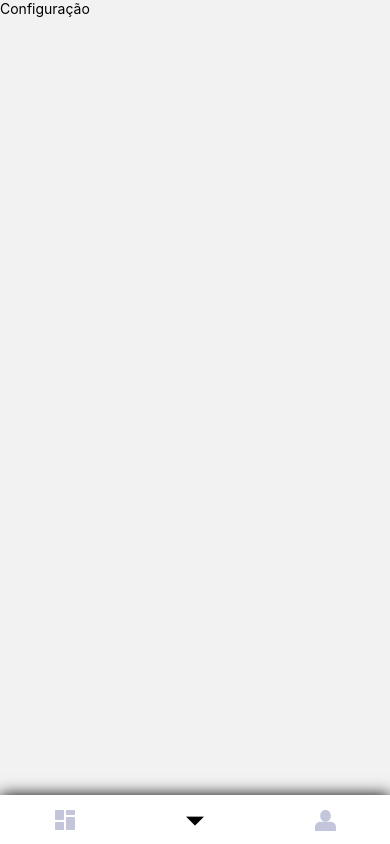
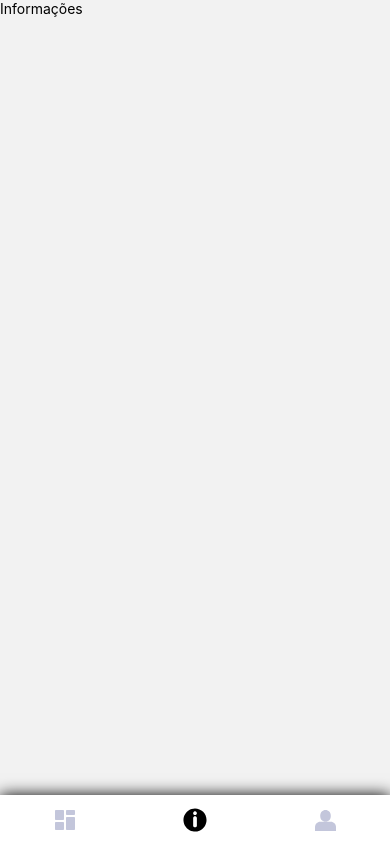
Before and after one commit to huferr/react-native-app-template, a React Native app: screen /settings in a window 390 px wide. Built offline with nearby package versions, Linux system fonts and the light colour scheme.

Commit message:
feat: create information icon and screen

```diff
--- /dev/null
+++ b/src/assets/icons/information.tsx
@@ -0,0 +1,17 @@
+import React from 'react';
+import {Path, Svg} from 'react-native-svg';
+
+function InformationIcon(props: React.SVGProps<Svg>) {
+  const {fill = 'none', width = 30, height = 30} = props;
+
+  return (
+    <Svg width={width} height={height} viewBox="0 0 64 64" fill={fill}>
+      <Path
+        d="M32 7.3999C27.1346 7.3999 22.3785 8.84267 18.333 11.5458C14.2876 14.2488 11.1345 18.0908 9.2726 22.5859C7.41068 27.081 6.92352 32.0272 7.87272 36.7991C8.82191 41.5711 11.1648 45.9544 14.6052 49.3947C18.0456 52.8351 22.4289 55.178 27.2008 56.1272C31.9727 57.0764 36.919 56.5893 41.414 54.7273C45.9091 52.8654 49.7511 49.7124 52.4542 45.6669C55.1573 41.6215 56.6 36.8653 56.6 31.9999C56.5947 25.4772 54.0013 19.2232 49.389 14.6109C44.7768 9.99868 38.5227 7.4052 32 7.3999V7.3999ZM36 44.2599C35.8642 45.2134 35.3889 46.0858 34.6614 46.717C33.9339 47.3481 33.0031 47.6956 32.04 47.6956C31.0769 47.6956 30.1462 47.3481 29.4187 46.717C28.6912 46.0858 28.2159 45.2134 28.08 44.2599V27.6199C28.2159 26.6664 28.6912 25.794 29.4187 25.1628C30.1462 24.5317 31.0769 24.1842 32.04 24.1842C33.0031 24.1842 33.9339 24.5317 34.6614 25.1628C35.3889 25.794 35.8642 26.6664 36 27.6199V44.2599ZM32 21.5099C31.2089 21.5099 30.4356 21.2753 29.7778 20.8358C29.12 20.3963 28.6073 19.7715 28.3045 19.0406C28.0018 18.3097 27.9226 17.5055 28.0769 16.7295C28.2312 15.9536 28.6122 15.2409 29.1716 14.6815C29.731 14.1221 30.4438 13.7411 31.2197 13.5868C31.9956 13.4324 32.7999 13.5116 33.5308 13.8144C34.2617 14.1171 34.8864 14.6298 35.3259 15.2876C35.7654 15.9454 36 16.7188 36 17.5099C36 18.5708 35.5786 19.5882 34.8285 20.3383C34.0783 21.0885 33.0609 21.5099 32 21.5099V21.5099Z"
+        fill={fill}
+      />
+    </Svg>
+  );
+}
+
+export default InformationIcon;
--- /dev/null
+++ b/src/pages/Informations/informations.screen.tsx
@@ -0,0 +1,8 @@
+import React from 'react';
+import {Text} from 'react-native';
+
+const Informations: React.FC = () => {
+  return <Text>Informações</Text>;
+};
+
+export default Informations;
--- a/src/pages/Settings/settings.screen.tsx
+++ /dev/null
@@ -1,8 +0,0 @@
-import React from 'react';
-import {Text} from 'react-native';
-
-const Settings: React.FC = () => {
-  return <Text>Configuração</Text>;
-};
-
-export default Settings;
--- a/src/routes/app.routes.tsx
+++ b/src/routes/app.routes.tsx
@@ -2,15 +2,18 @@ import React from 'react';
 import {createNativeStackNavigator} from '@react-navigation/native-stack';
 import {createBottomTabNavigator} from '@react-navigation/bottom-tabs';
 
+// assets
+import HomeIcon from '../assets/icons/home';
+import ProfileIcon from '../assets/icons/profile';
+import InformationIcon from '../assets/icons/information';
+
 // pages
 import Home from '../pages/Dashboard/Home/home.screen';
-import Settings from '../pages/Settings/settings.screen';
+import informations from '../pages/Informations/informations.screen';
 import Profile from '../pages/Dashboard/Profile/profile.screen';
-import HomeIcon from '../assets/icons/home';
 
 // helpers
 import colors from '../styles/colors';
-import ProfileIcon from '../assets/icons/profile';
 
 const Stack = createNativeStackNavigator();
 const Tab = createBottomTabNavigator();
@@ -48,18 +51,18 @@ const Dashboard: React.FC = () => {
       />
       <Tab.Screen
         name="settings"
-        component={Settings}
-        options={
-          {
-            // tabBarIcon:,
-          }
-        }
+        component={informations}
+        options={{
+          tabBarIcon: ({color}) => <InformationIcon fill={color} />,
+          headerShown: false,
+        }}
       />
       <Tab.Screen
         name="profile"
         component={Profile}
         options={{
           tabBarIcon: ({color}) => <ProfileIcon fill={color} />,
+          headerShown: false,
         }}
       />
     </Tab.Navigator>
@@ -71,7 +74,7 @@ const App: React.FC = () => (
     initialRouteName="dashboard"
     screenOptions={{headerShown: false}}>
     <Stack.Screen name="dashboard" component={Dashboard} />
-    <Stack.Screen name="settings" component={Settings} />
+    <Stack.Screen name="informations" component={informations} />
   </Stack.Navigator>
 );
 
```
